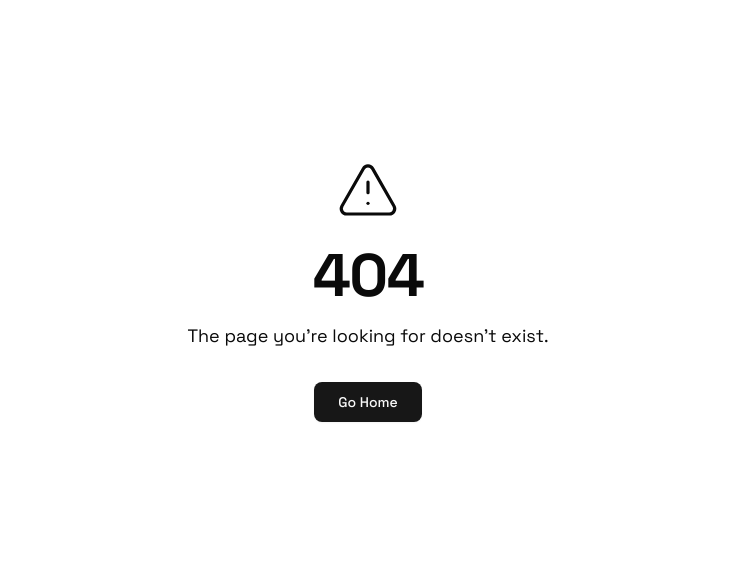
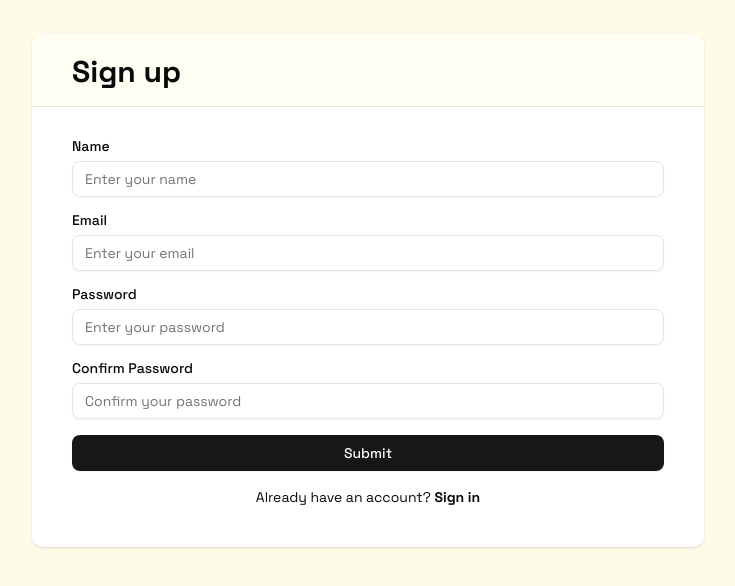
Before and after one commit to Rumon360/clash-app, a Next.js app in the folder apps/web/: page /sign-up in a window 1280 px wide. Before the commit this address had no page. Shown: the part 110-696 px from the top of the page, without its empty margins (272-1007 px from the left). Built offline with nearby package versions, Linux system fonts and the light colour scheme.

Commit message:
feat: auth ui

```diff
--- /dev/null
+++ b/apps/web/src/app/(auth)/forget-password/page.tsx
@@ -0,0 +1,5 @@
+function ForgetPassword() {
+  return <div>ForgetPassword</div>;
+}
+
+export default ForgetPassword;
--- /dev/null
+++ b/apps/web/src/app/(auth)/login/page.tsx
@@ -0,0 +1,56 @@
+import { Button } from "@/components/ui/button";
+import { Input } from "@/components/ui/input";
+import { Label } from "@/components/ui/label";
+import Link from "next/link";
+
+function Login() {
+  return (
+    <div className="h-screen flex justify-center items-center w-full px-4">
+      <div className="w-full max-w-2xl mx-auto bg-white rounded-lg shadow stroke-1">
+        <div className="pb-4 border-b py-5 px-10 bg-yellow-100/20">
+          <h1 className="text-2xl lg:text-3xl font-bold">Login</h1>
+        </div>
+        <div className="pb-10">
+          <form className="px-10 pt-4">
+            <div className="mt-4 space-y-2">
+              <Label htmlFor="email">Email</Label>
+              <Input
+                type="email"
+                id="email"
+                name="email"
+                placeholder="Enter your email"
+              />
+            </div>
+            <div className="mt-4 space-y-2">
+              <Label htmlFor="password">Password</Label>
+              <Input
+                type="password"
+                id="password"
+                name="password"
+                placeholder="Enter your password"
+              />
+              <div className="text-right pt-1">
+                <Link href={"/forget-password"} className="text-sm">
+                  Forgot Password?
+                </Link>
+              </div>
+            </div>
+            <div className="mt-4">
+              <Button className="w-full">Submit</Button>
+            </div>
+          </form>
+          <div className="px-10 pt-4">
+            <p className="text-sm text-center">
+              Don't have an account?{" "}
+              <strong>
+                <Link href={"/sign-up"}>Sign up</Link>
+              </strong>
+            </p>
+          </div>
+        </div>
+      </div>
+    </div>
+  );
+}
+
+export default Login;
--- /dev/null
+++ b/apps/web/src/app/(auth)/sign-up/page.tsx
@@ -0,0 +1,70 @@
+import { Button } from "@/components/ui/button";
+import { Input } from "@/components/ui/input";
+import { Label } from "@/components/ui/label";
+import Link from "next/link";
+
+function SignUp() {
+  return (
+    <div className="h-screen flex justify-center items-center w-full px-4">
+      <div className="w-full max-w-2xl mx-auto bg-white rounded-lg shadow stroke-1">
+        <div className="pb-4 border-b py-5 px-10 bg-yellow-100/20">
+          <h1 className="text-2xl lg:text-3xl font-bold">Sign up</h1>
+        </div>
+        <div className="pb-10">
+          <form className="px-10 pt-4">
+            <div className="mt-4 space-y-2">
+              <Label htmlFor="email">Name</Label>
+              <Input
+                type="text"
+                id="name"
+                name="name"
+                placeholder="Enter your name"
+              />
+            </div>
+            <div className="mt-4 space-y-2">
+              <Label htmlFor="email">Email</Label>
+              <Input
+                type="email"
+                id="email"
+                name="email"
+                placeholder="Enter your email"
+              />
+            </div>
+            {["password", "cpassword"].map((field) => (
+              <div key={field} className="mt-4 space-y-2">
+                <Label htmlFor={field}>
+                  {field === "cpassword" ? "Confirm Password" : "Password"}
+                </Label>
+
+                <Input
+                  type="password"
+                  id={field}
+                  name={field}
+                  placeholder={
+                    field === "cpassword"
+                      ? "Confirm your password"
+                      : "Enter your password"
+                  }
+                />
+              </div>
+            ))}
+
+            <div className="mt-4">
+              <Button className="w-full">Submit</Button>
+            </div>
+          </form>
+          <div className="px-10 pt-4">
+            <p className="text-sm text-center">
+              Already have an account?{" "}
+              <strong>
+                <Link href={"/login"}>Sign in</Link>
+              </strong>
+            </p>
+          </div>
+        </div>
+      </div>
+    </div>
+  );
+}
+
+export default SignUp;
--- a/apps/web/src/app/layout.tsx
+++ b/apps/web/src/app/layout.tsx
@@ -9,8 +9,8 @@ const space_grotesk = Space_Grotesk({
 });
 
 export const metadata: Metadata = {
-  title: "clash-app",
-  description: "clash-app",
+  title: "Clash",
+  description: "",
 };
 
 export default function RootLayout({
@@ -21,7 +21,7 @@ export default function RootLayout({
   return (
     <html lang="en" suppressHydrationWarning>
       <body className={`${space_grotesk.className} antialiased w-full h-full`}>
-        <main className="grid grid-rows-[auto_1fr] h-svh">{children}</main>
+        <main className="h-full w-full relative">{children}</main>
       </body>
     </html>
   );
--- a/apps/web/src/index.css
+++ b/apps/web/src/index.css
@@ -1,20 +1,9 @@
 @import "tailwindcss";
 @import "tw-animate-css";
 
-@custom-variant dark (&:where(.dark, .dark *));
-
-html,
-body {
-  @apply bg-white dark:bg-gray-950;
-
-  @media (prefers-color-scheme: dark) {
-    color-scheme: dark;
-  }
-}
-
 :root {
   --radius: 0.625rem;
-  --background: oklch(1 0 0);
+  --background: oklch(98.7% 0.026 102.212);
   --foreground: oklch(0.145 0 0);
   --card: oklch(1 0 0);
   --card-foreground: oklch(0.145 0 0);
```
Also changed, not shown: apps/web/package.json (+8 -7 lines), apps/web/src/components/ui/label.tsx (+6 -6 lines), 1 other file (tests, documents, lock files or other folders).
